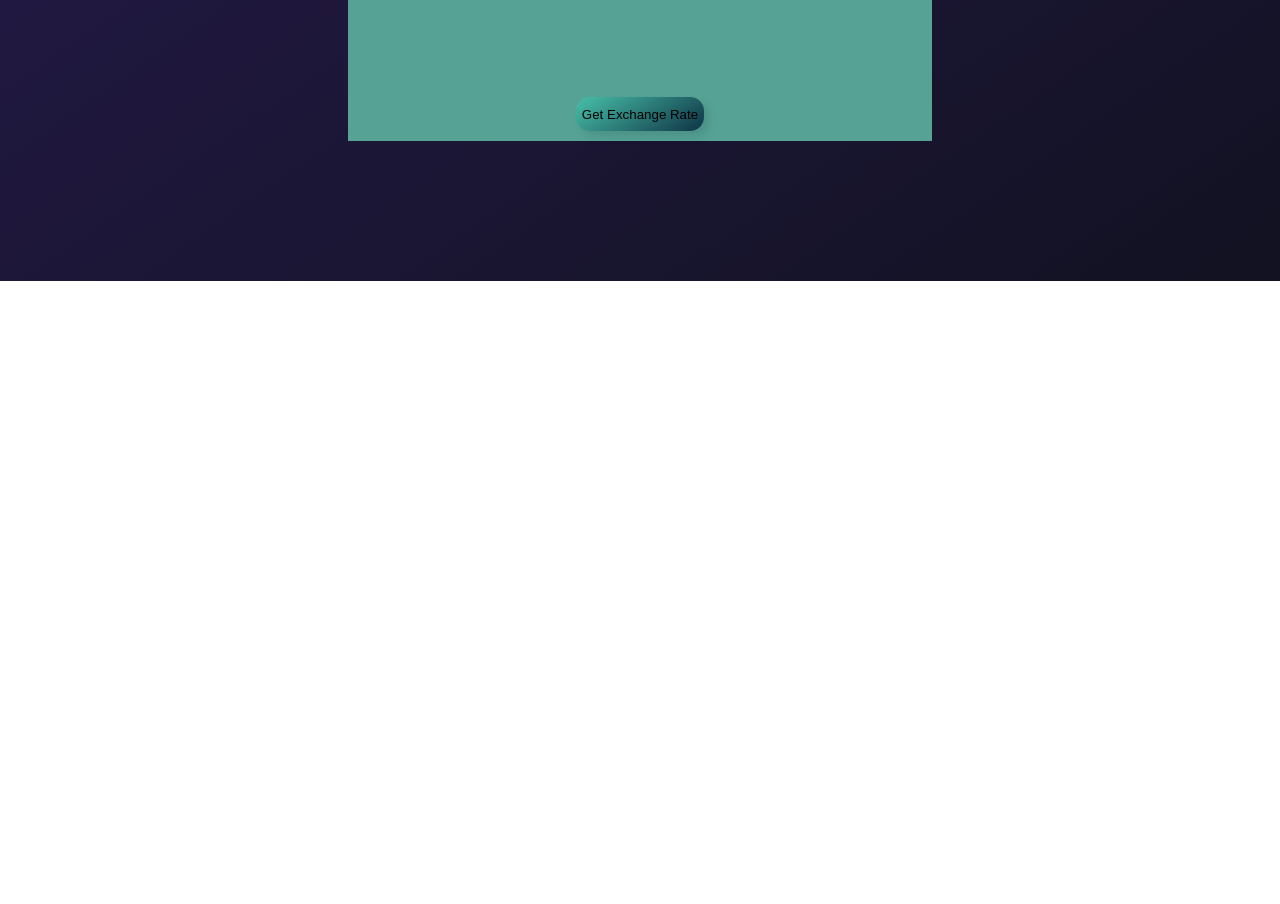
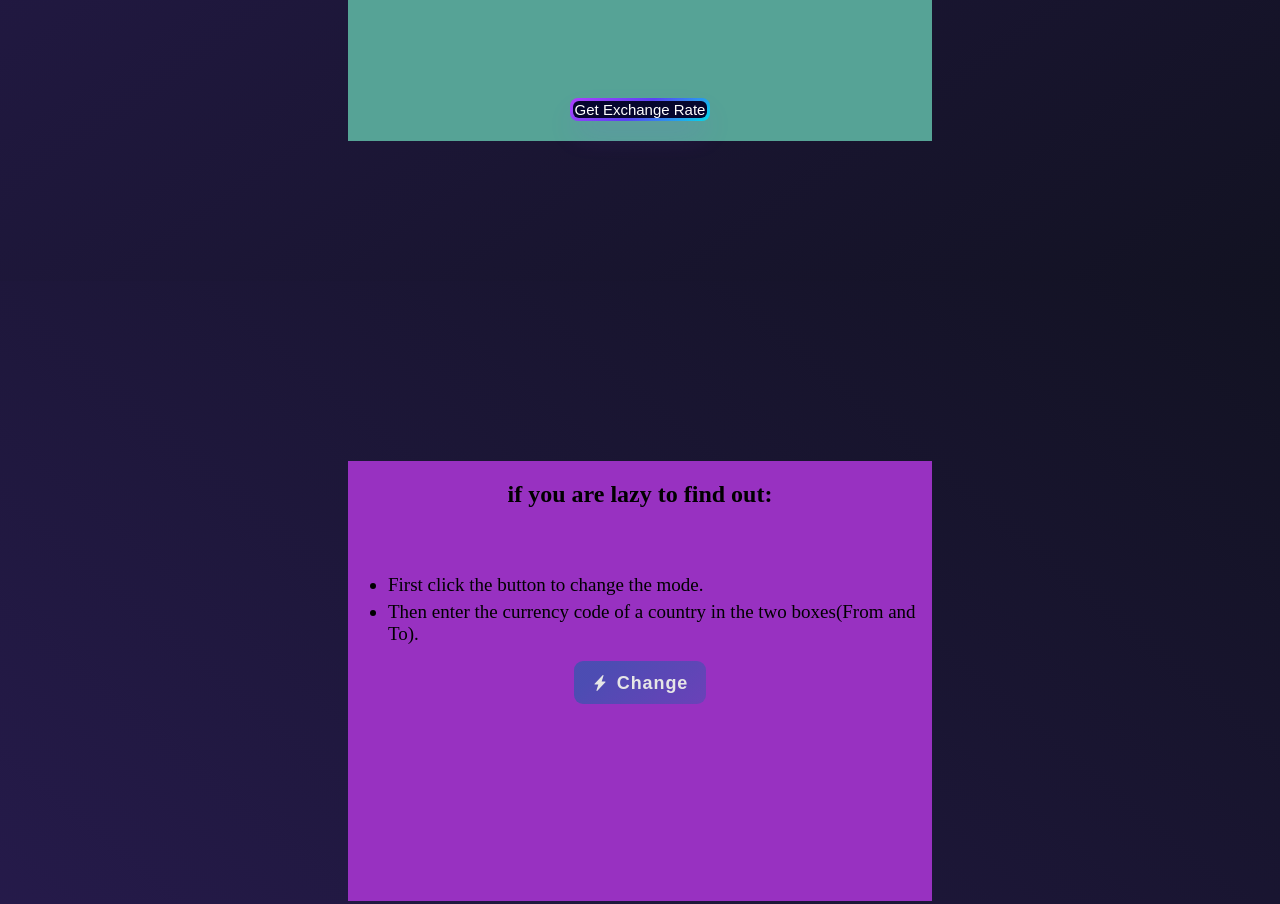
Before and after one commit to Jahid0924/JSproject, a plain HTML site: page index.html in a window 1280 px wide. Shown: the part 519-1423 px from the top of the page. Before the commit the page ends 800 px from the top, so only its background shows below. Drawn offline with Linux system fonts and the light colour scheme.

Commit message:
Fonts added

```diff
--- a/app.js
+++ b/app.js
@@ -1,26 +1,29 @@
-
 const Url = `https://v6.exchangerate-api.com/v6/496485f6d5a3d847414a5dca/latest/USD`;
 
 let dropdownSelect = document.querySelectorAll("select");
 let dropoptions = document.querySelector(".usersel option");
 let flags = document.querySelectorAll("img");
-let btn = document.querySelector("button");
+let btn = document.querySelector("#getresult");
 let fromDropdown = document.querySelector("#fromSelect");
 let toDropdown = document.querySelector("#toSelect");
 let result = document.querySelector(".output");
+let mode = document.querySelector(".changeMode");
+let fromInput = document.querySelector(".From");
+let toInput = document.querySelector(".To");
+let userBox1 = document.querySelector(".mergesel1");
+let userBox2 = document.querySelector(".mergesel2");
 
 for (let select of dropdownSelect) {
   for (currencycode in countryList) {
     let options = `<option value="${currencycode}">${currencycode}</option>`;
     dropdownSelect[0].firstElementChild.insertAdjacentHTML("afterend", options);
     dropdownSelect[1].firstElementChild.insertAdjacentHTML("afterend", options);
-    console.log(dropdownSelect[0].value);
+    // console.log(dropdownSelect[0].value);
   }
   select.addEventListener("change", (evt) => {
     updateFlag(evt.target);
   });
 }
-
 
 const updateFlag = (element) => {
   let currencycode = element.value;
@@ -33,12 +36,27 @@ const updateFlag = (element) => {
 dropdownSelect[0].value = "USD";
 dropdownSelect[1].value = "INR";
 
-function CurrencyConverter() {
+mode.addEventListener("click", (e) => {
+  console.log(e);
+  var changeEvent = e.type;
+  console.log(changeEvent)
+  // result.innerHTML = "";
+  userBox1.classList.add("hide");
+  userBox1.classList.remove("mergesel1")
+  userBox2.classList.add("hide");
+  fromInput.classList.remove("hide");
+  toInput.classList.remove("hide");
+  console.log(userBox1.className);
+});
+console.log(userBox1.className);
+function CurrencyConverter(event) {
   let Amount = document.querySelector(".Amount").value;
   let fromCurr = fromDropdown.value;
   let toCurr = toDropdown.value;
+  let fromInputval = fromInput.value.toUpperCase();
+  let toInputval = toInput.value.toUpperCase();
 
-  if (Amount.length != 0) {
+  if (Amount.length != 0 && event.type === "click" && userBox1.className === "mergesel1") {
     console.log("ok.");
     fetch(Url)
       .then((responce) => responce.json())
@@ -50,10 +68,27 @@ function CurrencyConverter() {
           2
         )} ${toCurr}`;
       });
+  } else if (fromInputval.length == 3 && toInputval.length == 3 && Amount.length != 0) {
+    alert("Input box.");
+    fetch(Url)
+      .then((res) => res.json())
+      .then((data) => {
+        let fromInputexchange = data.conversion_rates[fromInputval];
+        let toInputexchange = data.conversion_rates[toInputval];
+        const convertInputAmount =
+          (Amount / fromInputexchange) * toInputexchange;
+        console.log(convertInputAmount);
+        result.innerHTML = `${Amount} ${fromInputval} = ${convertInputAmount.toFixed(
+          2
+        )} ${toInputval}`;
+      });
   } else {
     alert("Please Enter Amount");
   }
+  console.log(fromInputval, toInputval);
+    console.log(fromInputval.length);
   console.log(Amount);
+  console.log(result.innerHTML);
 }
 
 btn.addEventListener("click", CurrencyConverter);
--- a/index.html
+++ b/index.html
@@ -18,32 +18,68 @@
     <div class="page">
       <div class="container">
         <h1>Currncy Converter</h1>
-        <!-- <form> -->
+
         <input class="Amount" type="text" placeholder="Enter Amount" />
         <div class="select-box">
           <div class="leftside">
             <p>Form</p>
-              <div class="mergesel">
+            <div class="mergesel1">
               <img src="https://flagsapi.com/US/flat/64.png" alt="Error" />
-              <select class="usersel" id="fromSelect"><option value=""></option></select>
+              <select class="usersel" id="fromSelect">
+                <option value=""></option>
+              </select>
             </div>
+            <input type="text" class="From hide" placeholder="Enter" />
           </div>
           <i class="fa-solid fa-arrow-right-arrow-left"></i>
           <div class="rightside">
             <p>To</p>
-              <div class="mergesel">
+            <div class="mergesel2">
               <img src="https://flagsapi.com/IN/flat/64.png" alt="Error" />
               <select class="usersel" id="toSelect">
                 <option value=""></option>
               </select>
             </div>
+            <input type="text" class="To hide" placeholder="Enter" />
           </div>
         </div>
         <div class="output"></div>
-          <button id="getresult" >Get Exchange Rate</button>
-        <!-- </form> -->
+        <button id="getresult">
+          <span class="text">Get Exchange Rate</span>
+        </button>
       </div>
     </div>
+    <div class="otherway">
+      <div class="box">
+        <h2 id="heading">if you are lazy to find out:</h2>
+
+        <div class="information">
+          <ul>
+            <li>First click the button to change the mode.</li>
+            <li>
+              Then enter the currency code of a country in the two boxes(From
+              and To).
+            </li>
+          </ul>
+        </div>
+        <button class="changeMode">
+          <svg
+            viewBox="0 0 16 16"
+            class="bi bi-lightning-charge-fill"
+            fill="currentColor"
+            height="16"
+            width="16"
+            xmlns="http://www.w3.org/2000/svg"
+          >
+            <path
+              d="M11.251.068a.5.5 0 0 1 .227.58L9.677 6.5H13a.5.5 0 0 1 .364.843l-8 8.5a.5.5 0 0 1-.842-.49L6.323 9.5H3a.5.5 0 0 1-.364-.843l8-8.5a.5.5 0 0 1 .615-.09z"
+            ></path>
+          </svg>
+          Change
+        </button>
+      </div>
+    </div>
+
     <script src="code.js"></script>
     <script src="app.js"></script>
   </body>
--- a/style.css
+++ b/style.css
@@ -1,16 +1,21 @@
-body{
+
+body {
+    width: 100%;
+    height: 200vh;
     margin: 0;
     padding: 0;
 }
+
+
 .page{
     position: absolute;
-    height: 100%;
+    z-index: 1;
+    display: flex;
+    justify-content: center;
+    align-items: center;
+    height: 100vh;
     width: 100%;
     background: linear-gradient(145deg, #271b4e, #121222);
-   display: flex;
-   justify-content: center;
-   align-items: center;
-
 }
 .container{
     width: 73vmin;
@@ -29,16 +34,61 @@ body{
     align-items: last baseline;
     margin-bottom: 20px;
 }
-button{
-    margin-top: 20px;
-    margin-bottom: 10px;
-    height: 34px;
-    border: none;
-    border-radius: 14px;
-    background: linear-gradient(145deg, rgb(71, 192, 168), #0f3446);
-    box-shadow: 5px 5px 10px rgba(0, 0, 0, 0.116);
+#getresult {
+    align-items: center;
+    background-image: linear-gradient(144deg,#AF40FF, #5B42F3 50%,#00DDEB);
+    border: 0;
+    border-radius: 8px;
+    box-shadow: rgba(151, 65, 252, 0.2) 0 15px 30px -5px;
+    box-sizing: border-box;
+    color: #FFFFFF;
+    display: flex;
+    font-family: Phantomsans, sans-serif;
+    font-size: 15px;
+    justify-content: center;
+    /* line-height: 1em; */
+    max-width: 100%;
+    min-width: 140px;
+    padding: 3px;
+    text-decoration: none;
+    user-select: none;
+    -webkit-user-select: none;
+    touch-action: manipulation;
+    white-space: nowrap;
+    cursor: pointer;
+    transition: all .3s;
+    margin-bottom: 20px;
+   }
+
+   button:active,
+   button:hover {
+    outline: 0;
+   }
+
+   #getresult span {
+    background-color: rgb(5, 6, 45);
+    border-radius: 6px;
+    width: 100%;
+    height: 100%;
+    transition: 300ms;
+   }
+
+   button:hover span {
+    background: none;
+   }
+
+   button:active {
+    transform: scale(0.9);
+   }
+.mergesel1{
+    height: 28px;
+    background-color: aliceblue;
+    display: flex;
+    justify-content: center;
+    align-items: center;
+    border: 1px solid black;
 }
-.mergesel{
+.mergesel2{
     height: 28px;
     background-color: aliceblue;
     display: flex;
@@ -58,10 +108,14 @@ input{
     height: 30px;
     border: none;
     width: 40%;
+    text-transform: uppercase;
     border-radius: 14px;
     text-align: center;
     color: rgb(0, 0, 0);
 
+}
+input::placeholder{
+    color: rgba(0, 0, 0, 0.82);
 }
 .output{
     font-weight: 600;
@@ -80,6 +134,96 @@ input{
     flex-direction: column;
     align-items: center;
 }
+.otherway{
+    z-index: 2;
+    position: sticky;
+    top: 100vh;
+    height: 100vh;
+    background: linear-gradient(1300deg,#121222, #271b4e);
+    width: 100%;
+    display: flex;
+    justify-content: center;
+    align-items: center;
+}
+.box{
+    width: 73vmin;
+    height: 55vmin;
+    background-color: #9831c1;
+    display: flex;
+    flex-direction: column;
+
+    align-items: center;
+}
+#heading{
+    margin-bottom: 50px;
+}
+li{
+    font-size: 19px;
+    margin-bottom: 5px;
+}
+.changeMode {
+    --bezier: cubic-bezier(0.22, 0.61, 0.36, 1);
+    --edge-light: blue(0, 0%, 50%, 0.8);
+    --text-light: rgba(255, 255, 255, 0.4);
+    --back-color: 240, 40%;
+
+    cursor: pointer;
+    padding: 0.7em 1em;
+    border-radius: 0.5em;
+    min-height: 2.4em;
+    min-width: 3em;
+    display: flex;
+    align-items: center;
+    gap: 0.5em;
+
+    font-size: 18px;
+    letter-spacing: 0.05em;
+    line-height: 1;
+    font-weight: bold;
+
+    background: linear-gradient(
+      140deg,
+      hsla(var(--back-color), 50%, 1) min(2em, 20%),
+      hsla(var(--back-color), 50%, 0.6) min(8em, 100%)
+    );
+    color: hsla(0, 0%, 90%);
+    border: 0;
+    box-shadow: inset 0.4px 1px 4px var(--edge-light);
+
+    transition: all 0.1s var(--bezier);
+  }
+
+  .c:hover {
+    --edge-light: hsla(0, 0%, 50%, 1);
+    text-shadow: 0px 0px 10px var(--text-light);
+    box-shadow: inset 0.4px 1px 4px var(--edge-light),
+      2px 4px 8px hsla(0, 0%, 0%, 0.295);
+    transform: scale(1.1);
+  }
+
+  .changeMode:active {
+    --text-light: rgba(255, 255, 255, 1);
+
+    background: linear-gradient(
+      140deg,
+      hsla(var(--back-color), 50%, 1) min(2em, 20%),
+      hsla(var(--back-color), 50%, 0.6) min(8em, 100%)
+    );
+    box-shadow: inset 0.4px 1px 8px var(--edge-light),
+      0px 0px 8px hsla(var(--back-color), 50%, 0.6);
+    text-shadow: 0px 0px 20px var(--text-light);
+    color: hsla(0, 0%, 100%, 1);
+    letter-spacing: 0.1em;
+    transform: scale(1);
+  }
+
+
+
+.hide{
+    opacity: 0;
+    display: none;
+}
+
 @media (max-width: 500px) {
     .container {
       height: 70vmin;
```
Lines whose indentation alone changed are shown as unchanged.
